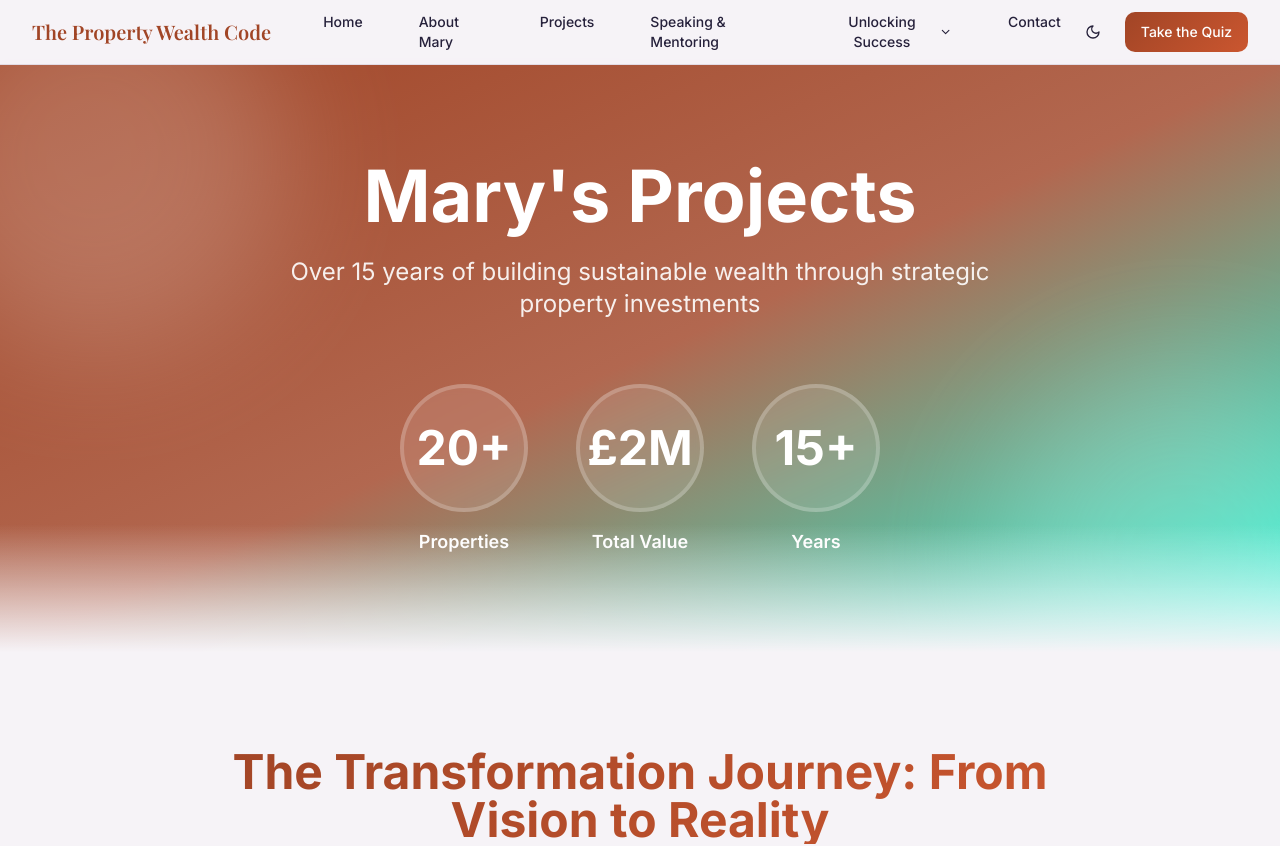
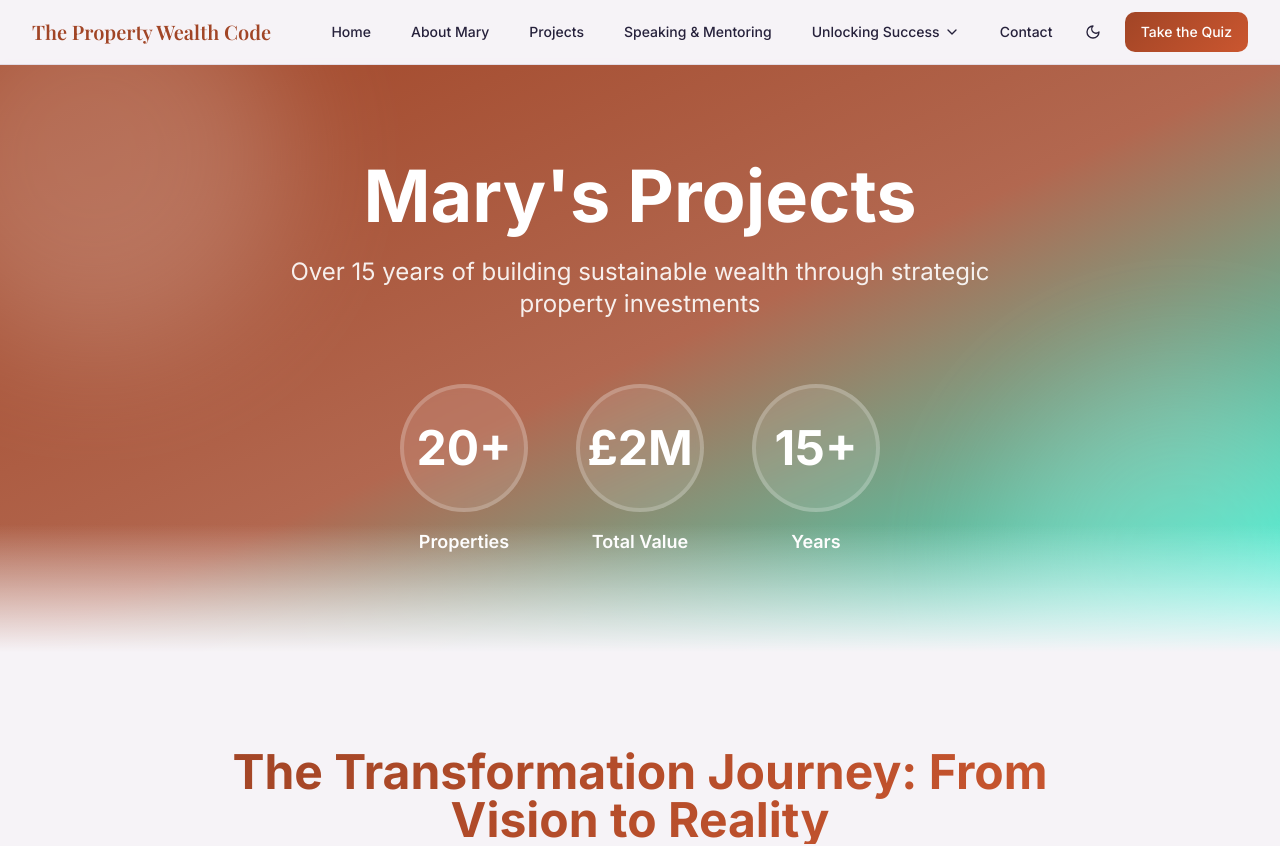
Before and after one commit to NanoKitten/property-wealth-code-13100, a React (Vite) app: page /projects in a window 1280 px wide. Shown: the top 846 px of the page. Built offline with nearby package versions, Linux system fonts and the light colour scheme.

Commit message:
Optimize header spacing for even layout
- Ensure consistent gaps between all navigation items, including the Contact button, by adjusting desktop navigation spacing and item classes.

```diff
--- a/src/components/Navigation.tsx
+++ b/src/components/Navigation.tsx
@@ -39,18 +39,18 @@ const Navigation = () => {
 
           {/* Desktop Navigation */}
           <div className="hidden md:block">
-            <div className="ml-10 flex items-baseline space-x-8">
+            <div className="ml-10 flex items-baseline gap-6">
               {navItems.map((item) => (
                 <a
                   key={item.name}
                   href={item.href}
-                  className="text-foreground hover:text-primary px-3 py-2 text-sm font-medium transition-colors duration-200"
+                  className="text-foreground hover:text-primary px-2 py-2 text-sm font-medium transition-colors duration-200"
                 >
                   {item.name}
                 </a>
               ))}
               <DropdownMenu>
-                <DropdownMenuTrigger className="text-foreground hover:text-primary px-3 py-2 text-sm font-medium transition-colors duration-200 flex items-center gap-1">
+                <DropdownMenuTrigger className="text-foreground hover:text-primary px-2 py-2 text-sm font-medium transition-colors duration-200 flex items-center gap-1">
                   Unlocking Success
                   <ChevronDown className="h-4 w-4" />
                 </DropdownMenuTrigger>
@@ -69,7 +69,7 @@ const Navigation = () => {
               </DropdownMenu>
               <a
                 href="/#contact"
-                className="text-foreground hover:text-primary px-3 py-2 text-sm font-medium transition-colors duration-200"
+                className="text-foreground hover:text-primary px-2 py-2 text-sm font-medium transition-colors duration-200"
               >
                 Contact
               </a>
```
